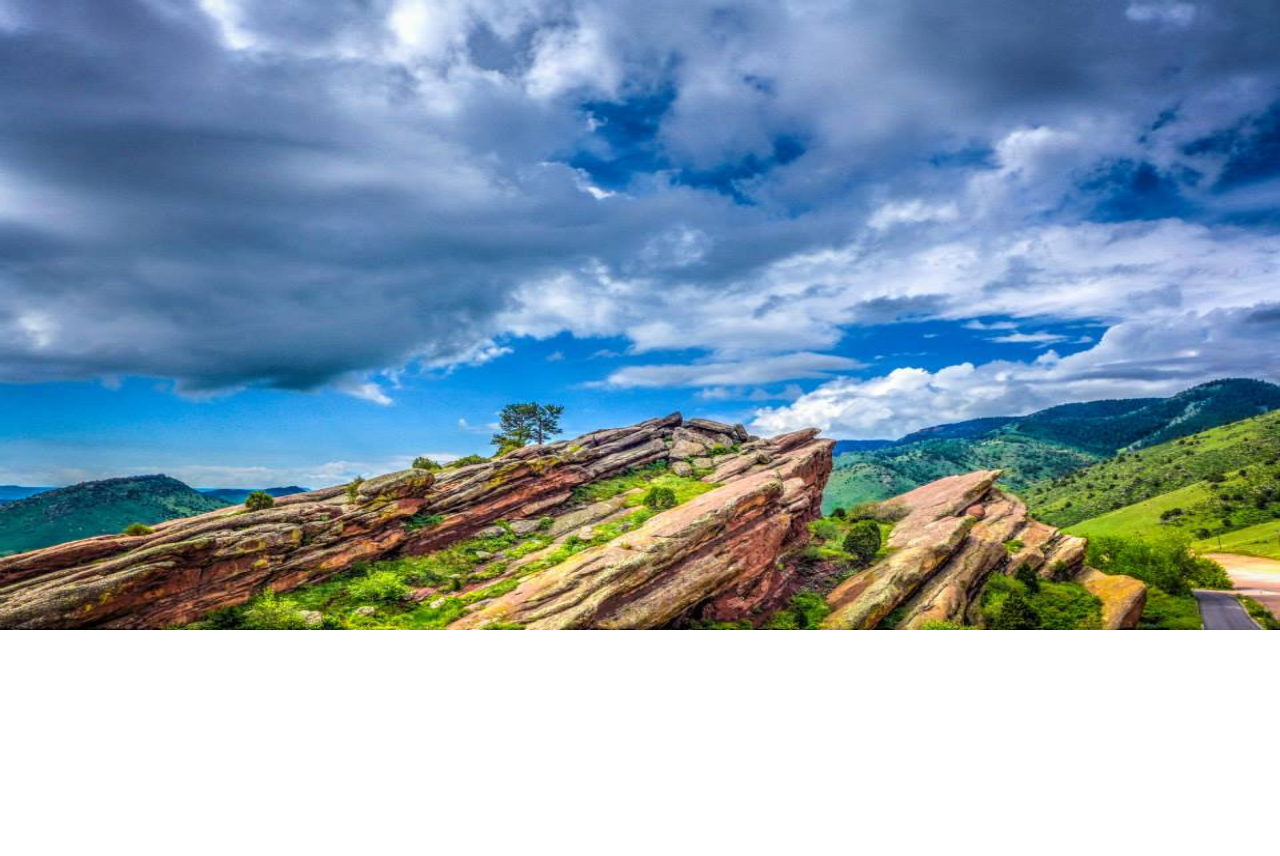
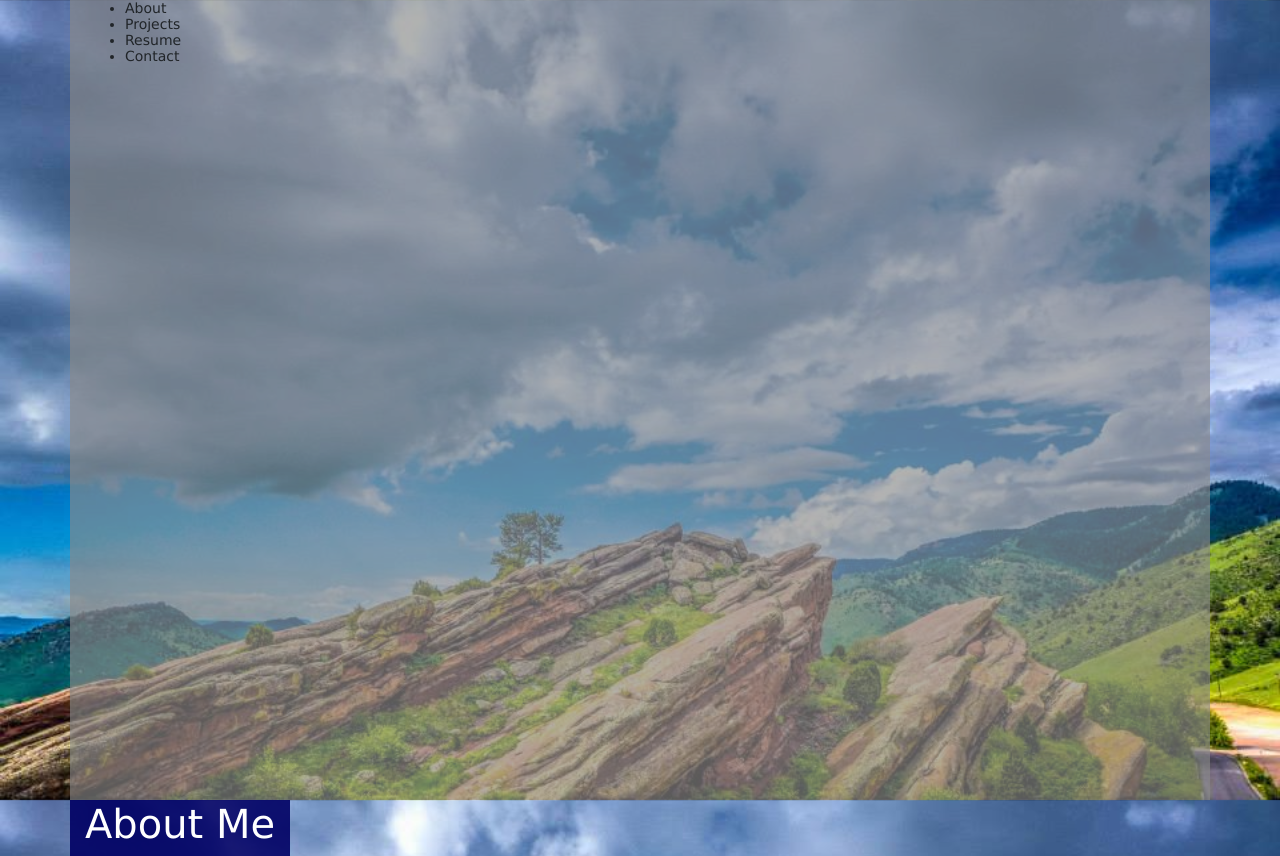
Before and after one commit to IanChar/PersonalWebsiite, a website: page views/index.html in a window 1280 px wide. Before the commit the page ends 800 px from the top, so only its background shows below. Drawn offline with nearby package versions, Linux system fonts and the light colour scheme.

Commit message:
Got basic positioning

```diff
--- a/public/stylesheets/style.css
+++ b/public/stylesheets/style.css
@@ -4,8 +4,32 @@ body {
   background-image: url("/images/redRocks.jpg");
   background-repeat: no-repeat;
   background-size: 100% 45em;
+  background-attachment: fixed;
 }
 
 a {
   color: #00B7FF;
 }
+
+.container {
+	position: absolute;
+    top: 0; right: 0; bottom: 0; left: 0;
+    width: 100%;
+}
+
+#titleContainer {
+	background-color: rgba(255, 255, 255, 0.5);
+	height: 100vh;
+}
+
+#introNav {
+	background-color: rgba(0, 0, 0, 0.3);
+	position: relative;
+}
+
+.sectionContainer {
+	background-color: rgba(0,0,100,0.9);
+	position: absolute;
+	float: left;
+	color: white;
+}
--- a/views/index.html
+++ b/views/index.html
@@ -1,9 +1,27 @@
 <!DOCTYPE html>
 <html>
 	<head>
+		<link rel="stylesheet" href="/stylesheets/bootstrap.min.css">
 		<link rel="stylesheet" href="/stylesheets/style.css">
 	</head>
 	<body>
-
+		<div class="container">
+			<div class="row" id="titleContainer">
+				<div class="col-md-12" id="introNav">
+					<ul>
+						<li>About</li>
+						<li>Projects</li>
+						<li>Resume</li>
+						<li>Contact</li>
+					</ul>
+				</div>
+				<br>
+			</div>
+			<div class="row sectionContainer">
+				<div class="col-md-12" id="about">
+					<h1>About Me</h1>
+				</div>
+			</div>
+		</div>
 	</body>
 </html>
```
